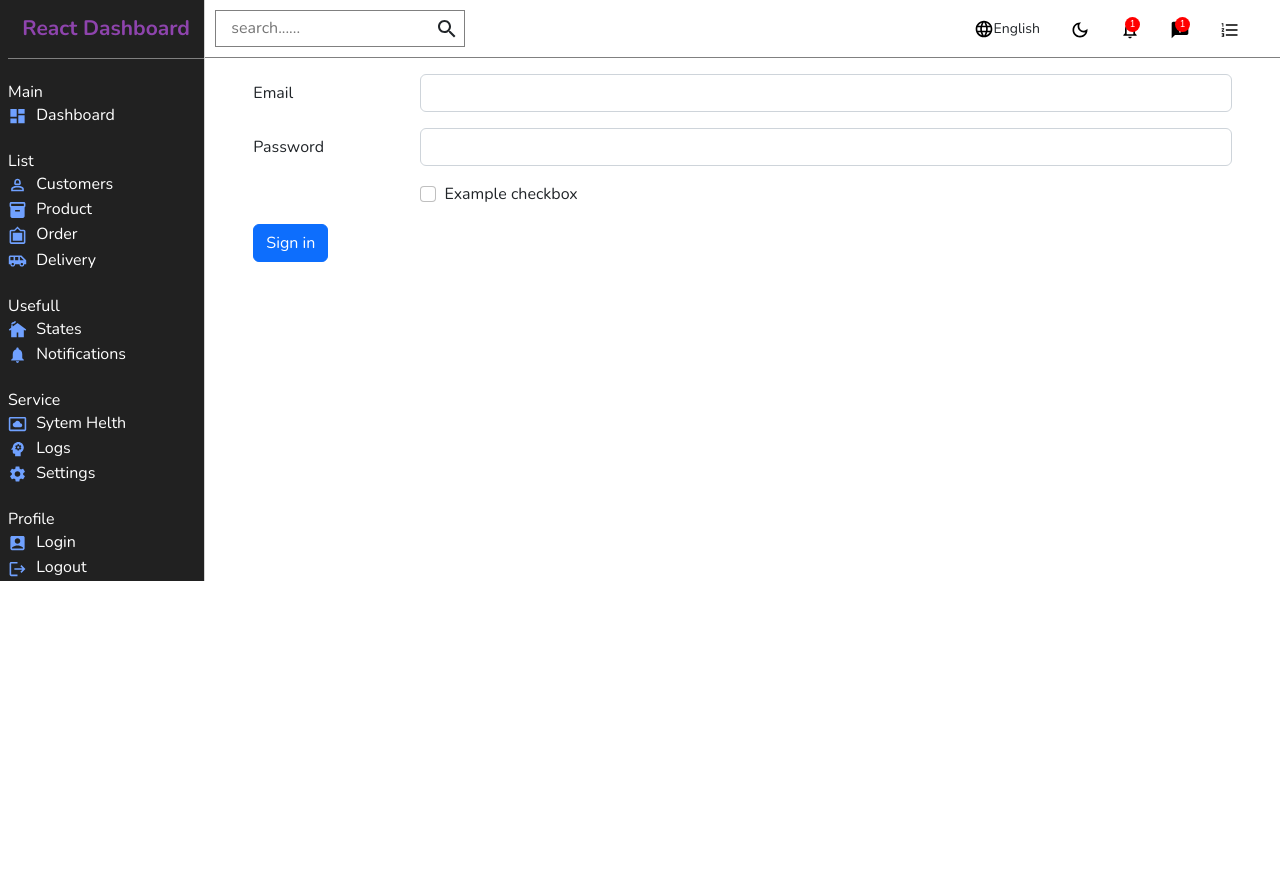
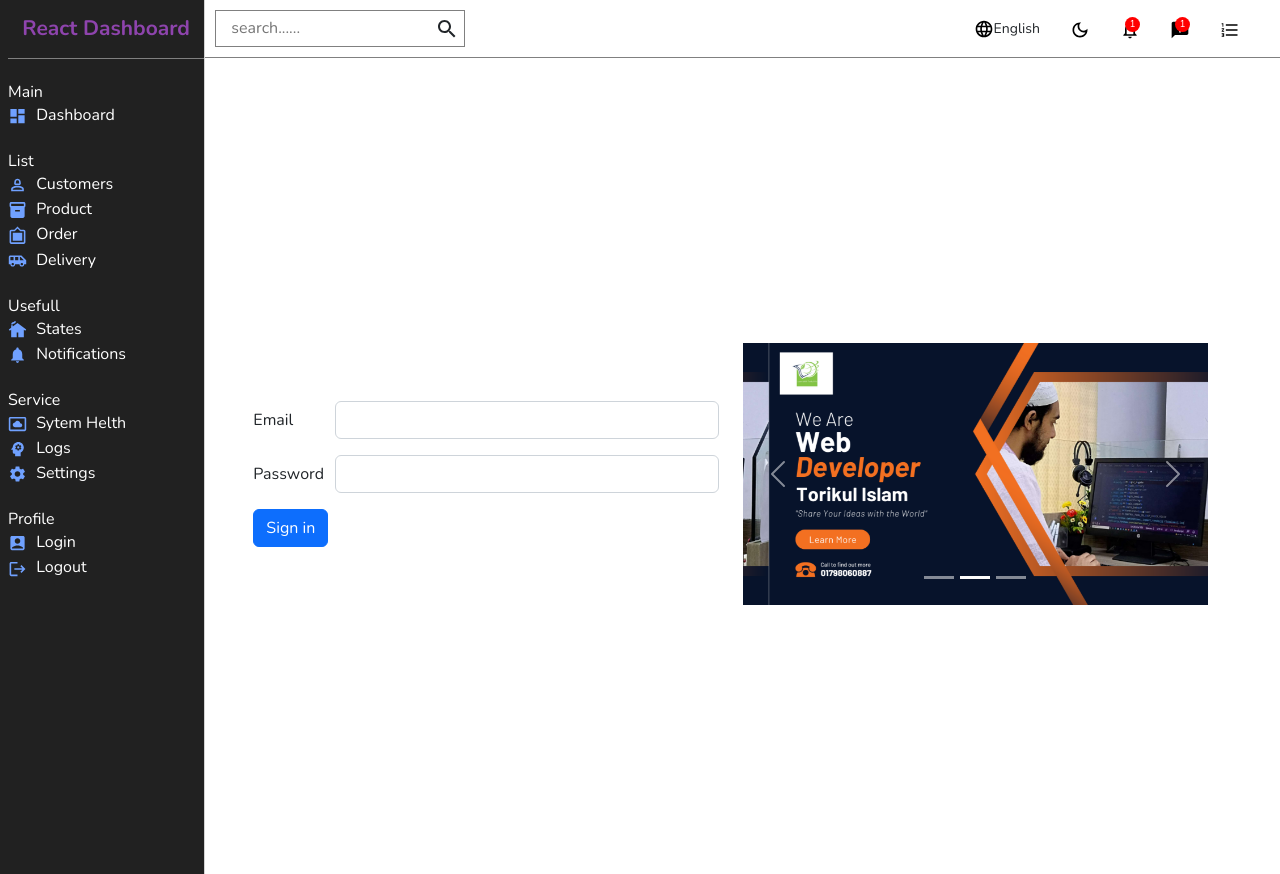
Before and after one commit to TorikulIslam09/dashboard_react, a React (Create React App) app: page /login in a window 1280 px wide. Before the commit the page ends 800 px from the top, so only its background shows below. Built offline with nearby package versions, Linux system fonts and the light colour scheme.

Commit message:
'4th-commit'

```diff
--- a/src/Components/Authcontext/Authcontext.js
+++ /dev/null
@@ -1,20 +0,0 @@
-import React, { createContext } from 'react';
-import { getAuth } from "firebase/auth";
-import app from '../Firebass/Firebass'
-
-
-const auth = getAuth(app);
-export const AuthInfo = createContext()
-const Authcontext = ({children}) => {
-    const user = {name: 'torikul islam rupok'}
-   const Authvalue = {user:user}
-    return (
-        <AuthInfo.Provider value={Authvalue}>
-            {
-                children
-            }
-        </AuthInfo.Provider>
-    );
-};
-
-export default Authcontext;
--- /dev/null
+++ b/src/Components/AutheText/AutheText.js
@@ -0,0 +1,32 @@
+import React, { createContext } from 'react';
+import {createUserWithEmailAndPassword , getAuth, signInWithEmailAndPassword  } from "firebase/auth";
+import app from '../Firebase/Firebase';
+
+
+const auth = getAuth(app);
+export const Authcontext = createContext();
+
+const AutheText = ({children}) => {
+
+const user = {name: 'torikul vai'}
+
+    const Login = (email, password) => {
+        return signInWithEmailAndPassword(auth, email, password)
+    }
+
+    const Ragister = (email, password) => {
+        return createUserWithEmailAndPassword(auth, email, password)
+    }
+
+
+
+    const Authvalue = {Ragister,Login}
+
+    return (
+            <Authcontext.Provider value={Authvalue}>
+                {children}
+            </Authcontext.Provider>
+    );
+};
+
+export default AutheText;
--- a/src/Components/Pages/Login/Login.js
+++ b/src/Components/Pages/Login/Login.js
@@ -1,40 +1,79 @@
 import React from 'react';
+import { useContext } from 'react';
+import { Authcontext } from '../../AutheText/AutheText';
+import './Login.scss';
+import Carousel from 'react-bootstrap/Carousel';
+import Slide from '../../assets/Slide.png'
+import Slide2 from '../../assets/Slide2.jpg'
 
 const Login = () => {
+    const { Login } = useContext(Authcontext)
 
     const Login_now = e => {
         e.preventDefault()
-        console.log(e)
+        const form = e.target;
+        const email = form.email.value;
+        const password = form.password.value;
+        Login(email, password)
+            .then(result => {
+                const user = result.user;
+            })
+            .catch(error => {
+                console.log('erorer khaici', error)
+            })
     }
 
     return (
-        <div>
+        <div className='loginform'>
+            <div className="row vh-100 w-100 align-items-center">
+                <div className="col-lg-6">
+                    <div className="form">
                         <form onSubmit={Login_now}>
                             <div className="row mb-3">
                                 <label for="inputEmail3" className="col-sm-2 col-form-label">Email</label>
                                 <div className="col-sm-10">
-                        <input type="email" name='email' className="form-control" id="inputEmail3"/>
+                                    <input type="email" name='email' className="form-control" id="inputEmail3" />
                                 </div>
                             </div>
                             <div className="row mb-3">
                                 <label for="inputPassword3" className="col-sm-2 col-form-label">Password</label>
                                 <div className="col-sm-10">
-                        <input type="password" name='password' className="form-control" id="inputPassword3"/>
-                    </div>
-                </div>
-                <div className="row mb-3">
-                    <div className="col-sm-10 offset-sm-2">
-                        <div className="form-check">
-                            <input className="form-check-input" type="checkbox" id="gridCheck1"/>
-                                <label className="form-check-label" for="gridCheck1">
-                                    Example checkbox
-                                </label>
-                        </div>
+                                    <input type="password" name='password' className="form-control" id="inputPassword3" />
                                 </div>
                             </div>
                             <button type="submit" className="btn btn-primary">Sign in</button>
                         </form>
                     </div>
+                </div>
+                <div className="col-lg-6">
+                    <div className="login_side">
+                        <Carousel>
+                            <Carousel.Item>
+                                <img
+                                    className="d-block w-100"
+                                    src={Slide}
+                                    alt="First slide"
+                                />
+                            </Carousel.Item>
+                            <Carousel.Item>
+                                <img
+                                    className="d-block w-100"
+                                    src={Slide}
+                                    alt="Second slide"
+                                />
+                            </Carousel.Item>
+                            <Carousel.Item>
+                                <img
+                                    className="d-block w-100"
+                                    src={Slide2}
+                                    alt="Third slide"
+                                />
+                            </Carousel.Item>
+                        </Carousel>
+                    </div>
+                </div>
+            </div>
+        </div>
     );
 };
 
--- a/src/index.js
+++ b/src/index.js
@@ -4,13 +4,16 @@ import './index.css';
 import App from './App';
 import reportWebVitals from './reportWebVitals';
 import 'bootstrap/dist/css/bootstrap.min.css';
-import Authcontext from './Components/Authcontext/Authcontext';
+import AutheText from './Components/AutheText/AutheText';
+
 const root = ReactDOM.createRoot(document.getElementById('root'));
 root.render(
   <React.StrictMode>
-    <Authcontext>
+    <AutheText>
+
       <App />
-    </Authcontext>
+
+    </AutheText>
   </React.StrictMode>
 );
 
```
Also changed, not shown: src/Components/Routes/Routes.js (+24 -23 lines), src/Components/Firebase/Firebase.js (renamed from src/Components/Firebass/Firebass.js), src/Components/assets/Slide.png (added), src/Components/assets/Slide2.jpg (added). Lines whose indentation alone changed are shown as unchanged.
